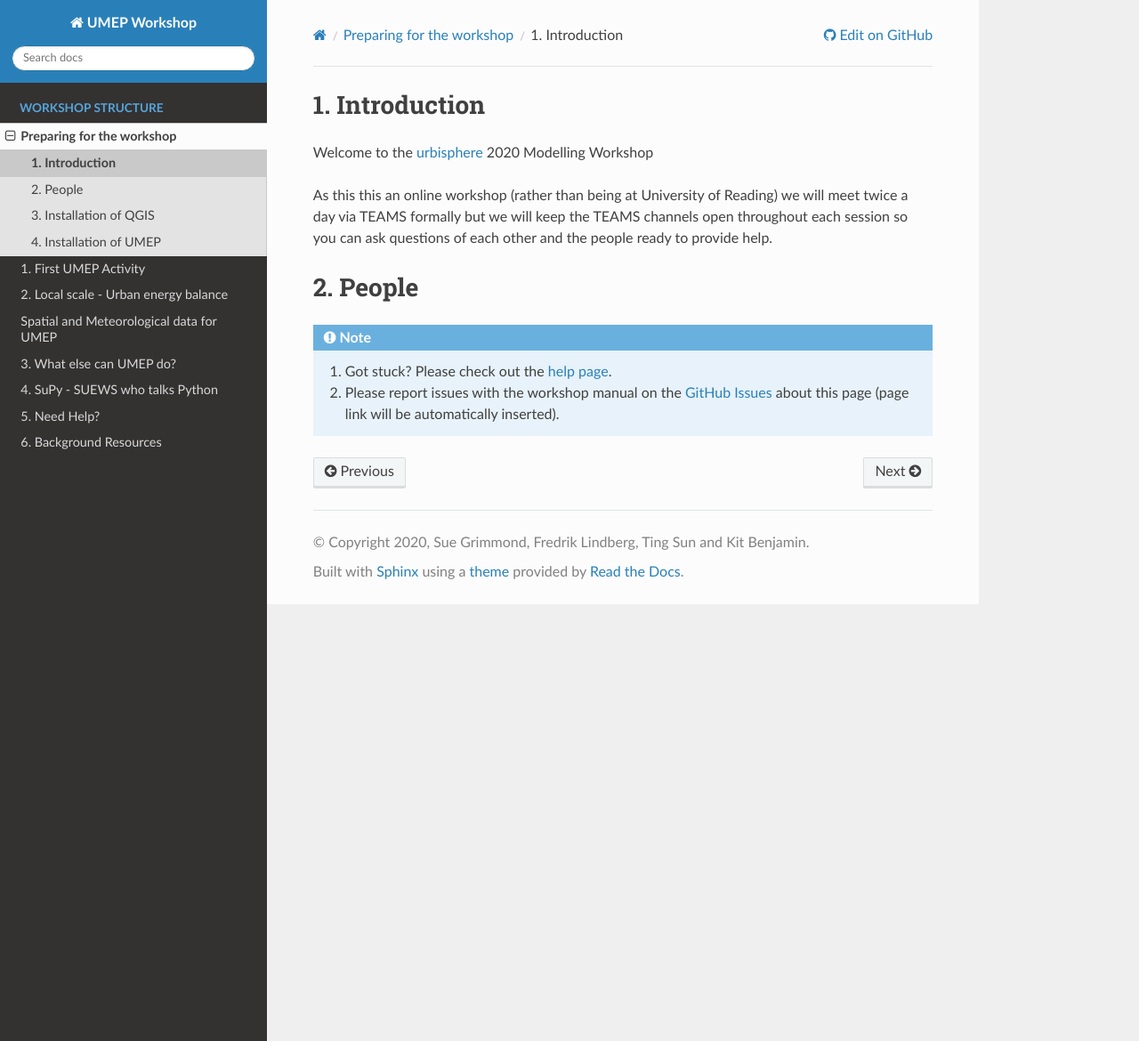
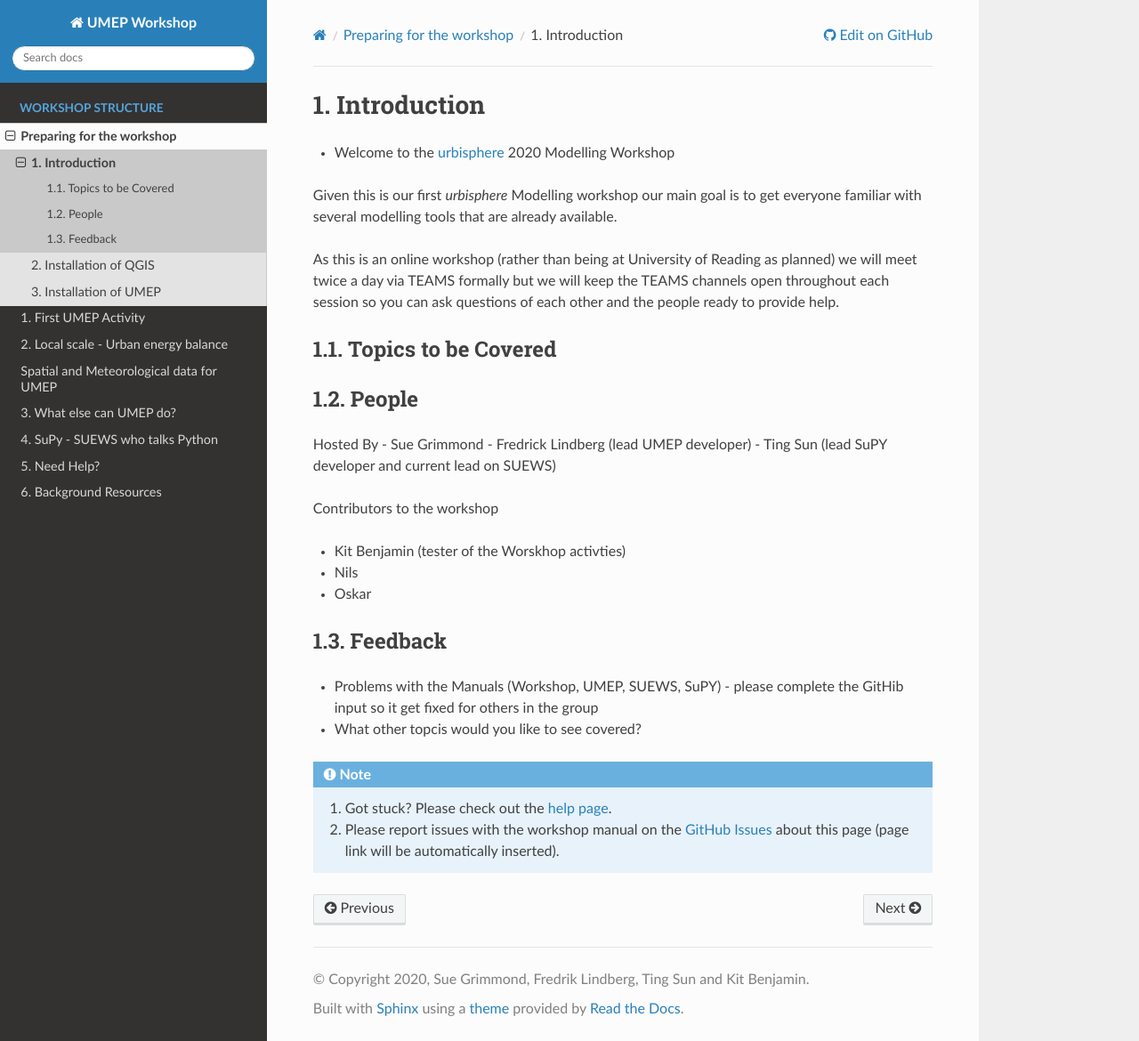
Before and after one commit to Urban-Meteorology-Reading/UMEP-Workshop, a Sphinx documentation site: the page built from source/Prepare/Intro1.rst, in a window 1280 px wide and 1170 px high. Shown: the whole window at 89% size. Built offline with Sphinx 7.4.7 and the Read the Docs theme 2.0.0, drawn with Linux system fonts in a browser that asks for light colours.

Commit message:
Update Intro1.rst

```diff
--- a/source/Prepare/Intro1.rst
+++ b/source/Prepare/Intro1.rst
@@ -1,11 +1,33 @@
 Introduction
-~~~~~~~~~~~~
+--------------------
 
-Welcome to the `urbisphere <http://urbisphere.eu/>`_ 2020 Modelling Workshop
+- Welcome to the `urbisphere <http://urbisphere.eu/>`_ 2020 Modelling Workshop
 
+Given this is our first *urbisphere* Modelling workshop our main goal is to get everyone familiar with several modelling tools that are already available.
 
-As this this an online workshop (rather than being at University of Reading) we will meet twice a day via TEAMS formally but we will keep the TEAMS channels open throughout each session so you can ask questions of each other and the people ready to provide help.
+As this is an online workshop (rather than being at University of Reading as planned) we will meet twice a day via TEAMS formally but we will keep the TEAMS channels open throughout each session so you can ask questions of each other and the people ready to provide help.
+
+Topics to be Covered
+~~~~~~~~~~~~~~~~~~~~~
 
 
 People
 ~~~~~~
+
+Hosted By
+- Sue Grimmond
+- Fredrick Lindberg (lead UMEP developer)
+- Ting Sun (lead SuPY developer and current lead on SUEWS)
+
+Contributors to the workshop
+
+- Kit Benjamin (tester of the Worskhop activties)
+- Nils
+- Oskar
+
+
+Feedback
+~~~~~~~~
+
+- Problems with the Manuals (Workshop, UMEP, SUEWS, SuPY) - please complete the GitHib input so it get fixed for others in the group
+- What other topcis would you like to see covered?
```
